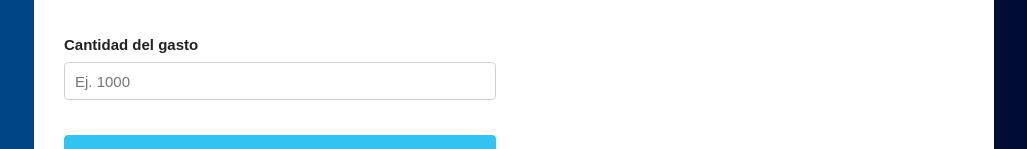
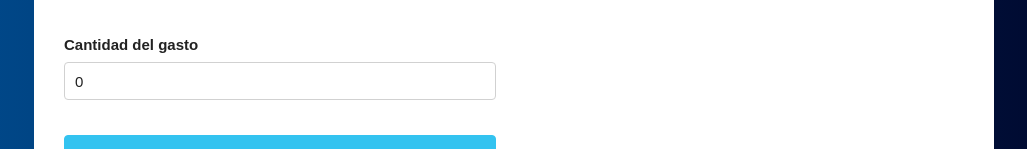
Before and after one commit to RicardoJ/Budget-React, a React (Create React App) app: page / in a window 1280 px wide. Both pictures are taken after typing "5" into the empty fields and a click on the input "Definir presupuesto". Shown: the part 274-423 px from the top of the page, without its empty margins (126-1153 px from the left). Built offline with nearby package versions, Linux system fonts and the light colour scheme.

Commit message:
expense in main component

```diff
--- a/package.json
+++ b/package.json
@@ -8,7 +8,8 @@
     "@testing-library/user-event": "^7.2.1",
     "react": "^16.12.0",
     "react-dom": "^16.12.0",
-    "react-scripts": "3.3.0"
+    "react-scripts": "3.3.0",
+    "shortid": "^2.2.15"
   },
   "scripts": {
     "start": "react-scripts start",
--- a/src/App.js
+++ b/src/App.js
@@ -5,6 +5,9 @@ import Form from './components/Form';
 function App() {
   const [budget, saveBudget] = useState(0);
   const [questionBudget, saveQuestionBudget] = useState(true);
+  const [expense , saveExpense] = useState({});
+  const [expenses , saveExpenses] = useState([]);
+
   return (
     <div className="App container">
       <header>
@@ -19,7 +22,9 @@ function App() {
               : (
                 <div className = "row">
                   <div className = "one-half column">
-                   <Form/>
+                   <Form
+                   saveExpense = {saveExpense}
+                   />
                   </div>
 
                   <div className = "one-half column"></div>
--- a/src/components/Form.js
+++ b/src/components/Form.js
@@ -1,6 +1,9 @@
 import React, { useState } from 'react';
 import Error from './Error';
+import shortid from 'shortid';
+
 function Form(props) {
+    const {saveExpense} = props;
     const [nameExpense, saveNameExpense] = useState('');
     const [amountExpense, saveAmountExpense] = useState(0);
     const [error, saveError] = useState(false);
@@ -11,6 +14,15 @@ function Form(props) {
             saveError(true);
             return;
         }
+        const expense ={
+            nameExpense,
+            amountExpense,
+            id: shortid.generate()
+        }
+        saveError(false);
+        saveExpense(expense);
+        saveNameExpense('');
+        saveAmountExpense('');
     }
     return (
         <form
@@ -25,6 +37,7 @@ function Form(props) {
                     className="u-full-width"
                     placeholder="Ej. Transporte"
                     onChange = {e => saveNameExpense(e.target.value)}
+                    value = {nameExpense}
                 />
             </div>
             <div className="campo">
@@ -34,6 +47,7 @@ function Form(props) {
                     className="u-full-width"
                     placeholder="Ej. 1000"
                     onChange = {e => saveAmountExpense(parseInt(e.target.value ,10))}
+                    value = {amountExpense}
                 />
             </div>
             <input type="submit" className="button-primary u-full-width" value="Agregar gasto" />
```
Also changed, not shown: 1 other file (tests, documents, lock files or other folders).
